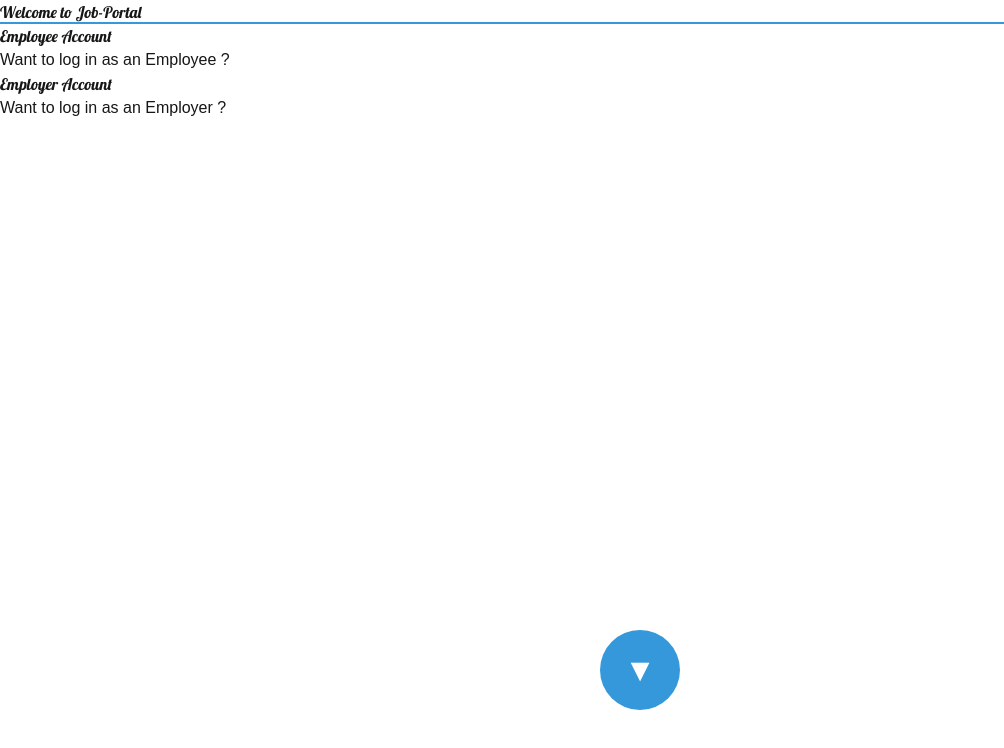
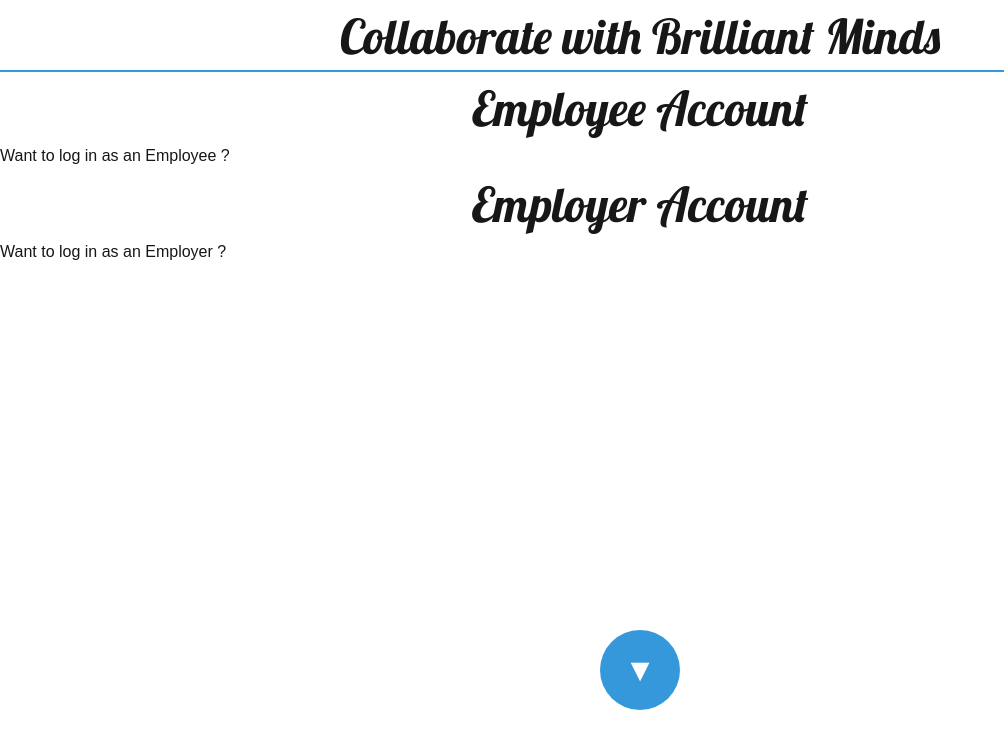
Before and after one commit to EmperorSARATH/Job-portal, a Next.js app: page / in a window 1280 px wide. Shown: the top 748 px of the page, without its empty margins (0-1004 px from the left). Built offline with nearby package versions, Linux system fonts and the light colour scheme.

Commit message:
made changes to animation in landing page heading

```diff
--- /dev/null
+++ b/src/app/page.css
@@ -0,0 +1,15 @@
+.custom-h1 {
+  text-align: center;
+  font-size: 3rem; /* Tailwind text-5xl ≈ 3rem */
+  transition: opacity 2s ease-in-out;
+  font-family: 'Lobster', cursive;
+}
+
+/* Fade in/out controlled by state */
+.fade-in {
+  opacity: 1;
+}
+
+.fade-out {
+  opacity: 0;
+}
--- a/src/app/page.tsx
+++ b/src/app/page.tsx
@@ -1,13 +1,31 @@
+"use client"; // Ensure client-side rendering
+import { useRef, useState, useEffect } from "react";
+import HomeUserSelection from "./components/homeUserSelection";
+import "./page.css";
 
-"use client"; // Ensure client-side rendering
-import { useRef } from "react";
-import HomeUserSelection from './components/homeUserSelection';
 export default function SmoothScrollPage() {
   const nextSectionRef = useRef<HTMLDivElement>(null);
 
   const handleArrowClick = () => {
     nextSectionRef.current?.scrollIntoView({ behavior: "smooth" });
   };
+
+  const phrases = [
+    "Explore Opportunities",
+    "Welcome to Job Portal",
+    "Collaborate with Brilliant Minds",
+  ];
+
+  const [fade, setFade] = useState(true);
+
+  const [currentIndex, setCurrentIndex] = useState(0);
+
+  useEffect(() => {
+    const interval = setInterval(() => {
+      setCurrentIndex((prev) => (prev + 1) % phrases.length);
+    }, 2000);
+    return () => clearInterval(interval);
+  }, []);
 
   return (
     <>
@@ -17,10 +35,17 @@ export default function SmoothScrollPage() {
             className="text-center text-5xl custom-h1"
             style={{ fontFamily: "'Lobster', cursive" }}
           >
-            Welcome to Job-Portal
+            <h1
+              className={`custom-h1 ${fade ? "fade-in" : "fade-out"}`}
+            >
+              {phrases[currentIndex]}
+            </h1>
+
+
           </h1>
+
           <div className="arrow-container" onClick={handleArrowClick}>
-            <span className="arrow text-2xl" >{"▼"}</span>
+            <span className="arrow text-2xl">{"▼"}</span>
           </div>
         </div>
       </div>
```
